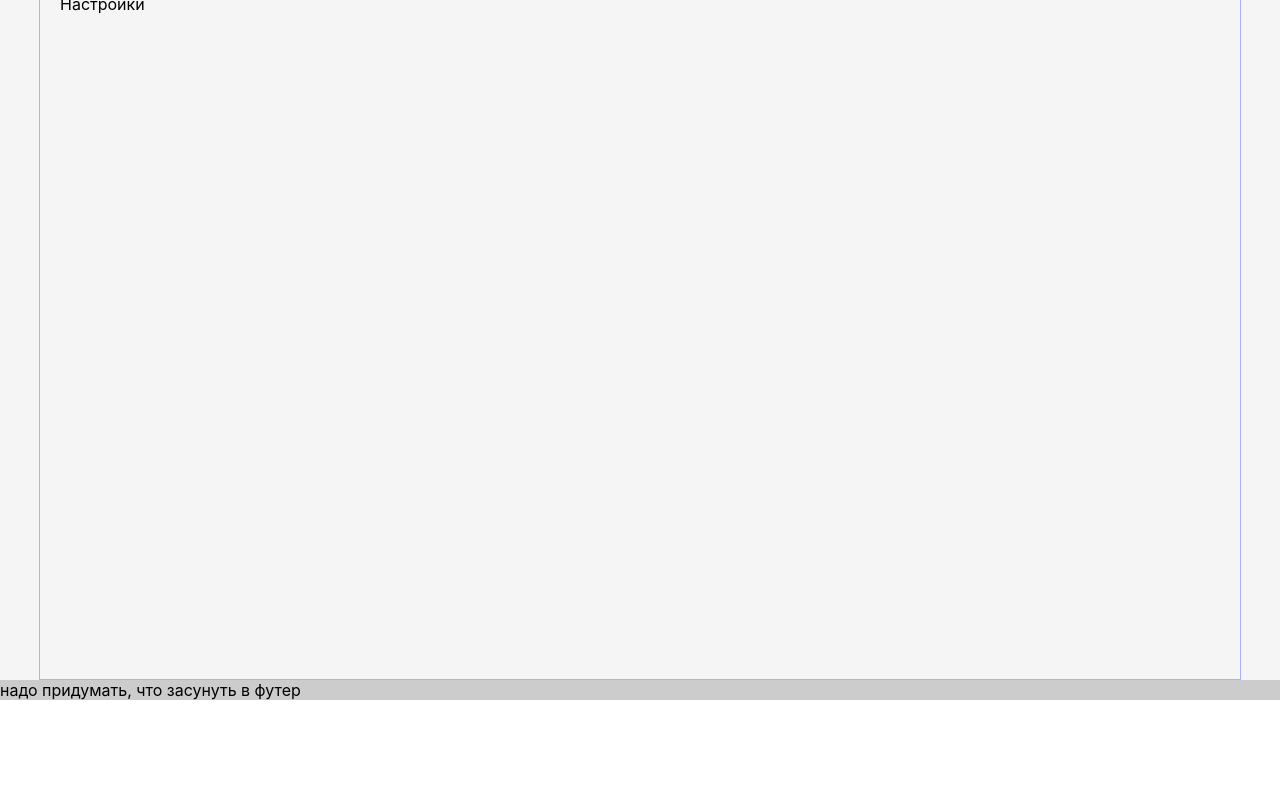
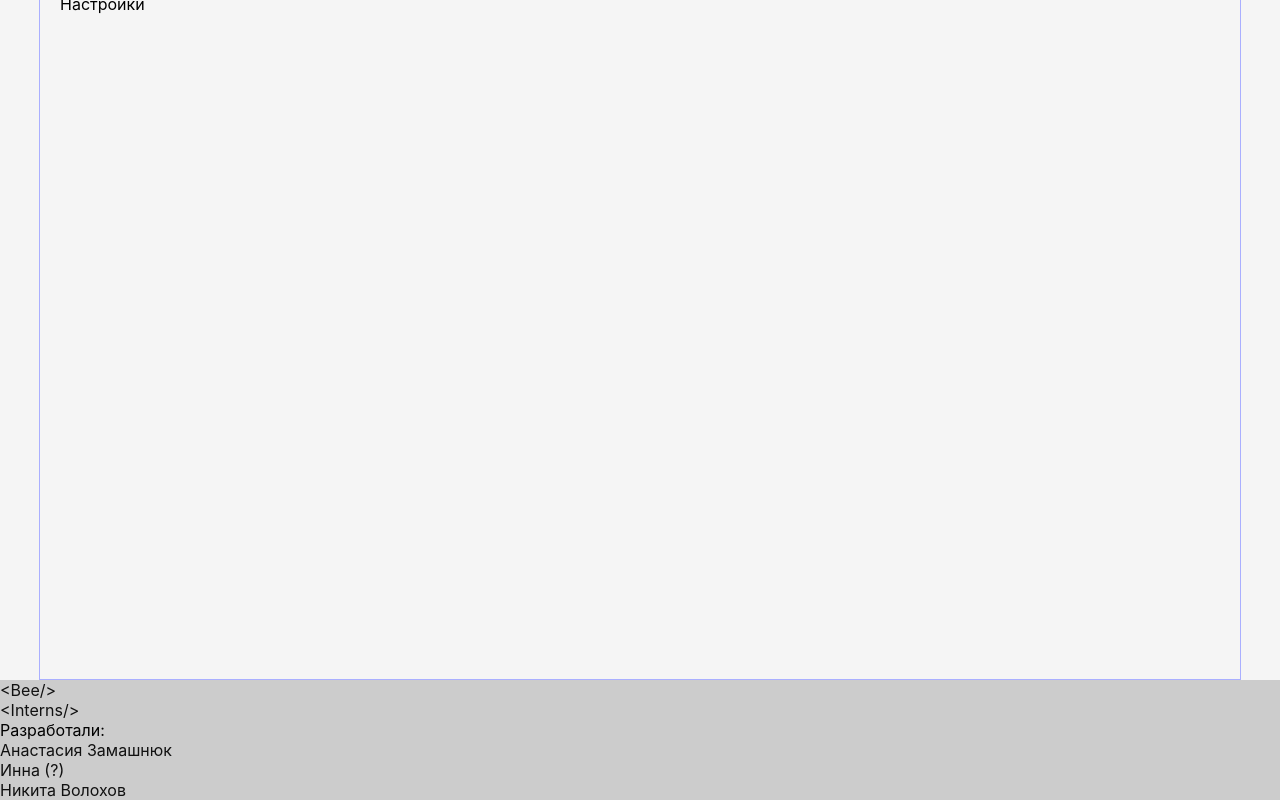
Before and after one commit to nastjazzz/final_project, a React (Create React App) app: page / in a window 1280 px wide. Shown: the part 161-961 px from the top of the page. Before the commit the page ends 861 px from the top, so only its background shows below. Built offline with nearby package versions, Linux system fonts and the light colour scheme.

Commit message:
Added html

```diff
--- a/src/components/Footer/Footer.jsx
+++ b/src/components/Footer/Footer.jsx
@@ -3,9 +3,21 @@ import './footer.css';
 
 const Footer = () => {
 	return (
-		<footer className="footer">
-			<div className="footer_wrapper">
-				надо придумать, что засунуть в футер
+		<footer className='footer'>
+			<div className="company_logo_wrapper">
+				<div className='company_logo'>
+					<a href='https://beeinterns.ru/'>
+						{'<Bee/>'} <br /> {'<Interns/>'}
+					</a>
+				</div>
+			</div>
+			<div className='developed_wrapper'>
+				<div className='developed_title'>Разработали:</div>
+				<div className='developers_wrapper'>
+					<div className='developer'><a href='https://github.com/nastjazzz'>Анастасия Замашнюк</a></div>
+					<div className='developer'><a href='https://github.com/inezav'>Инна (?)</a></div>
+					<div className='developer'><a href='https://github.com/Volokhov-mda'>Никита Волохов</a></div>
+				</div>
 			</div>
 		</footer>
 	)
```
